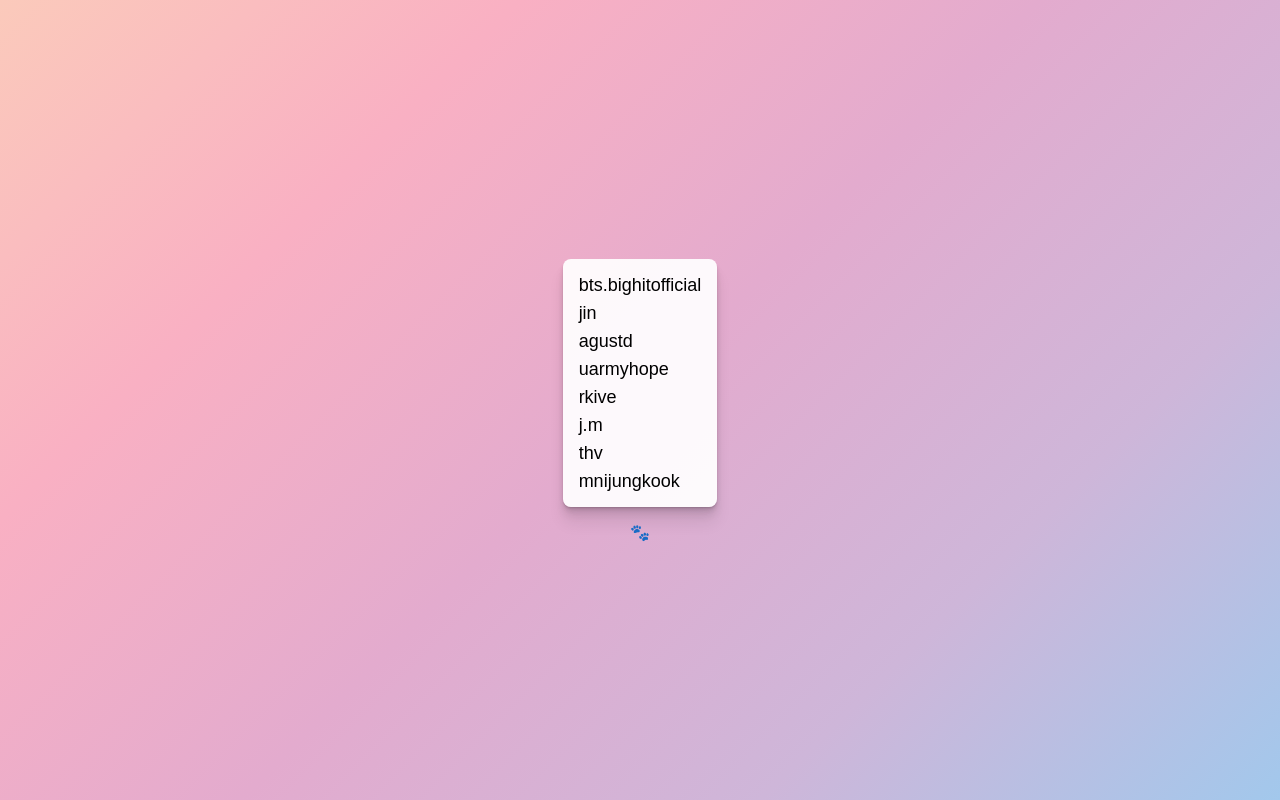
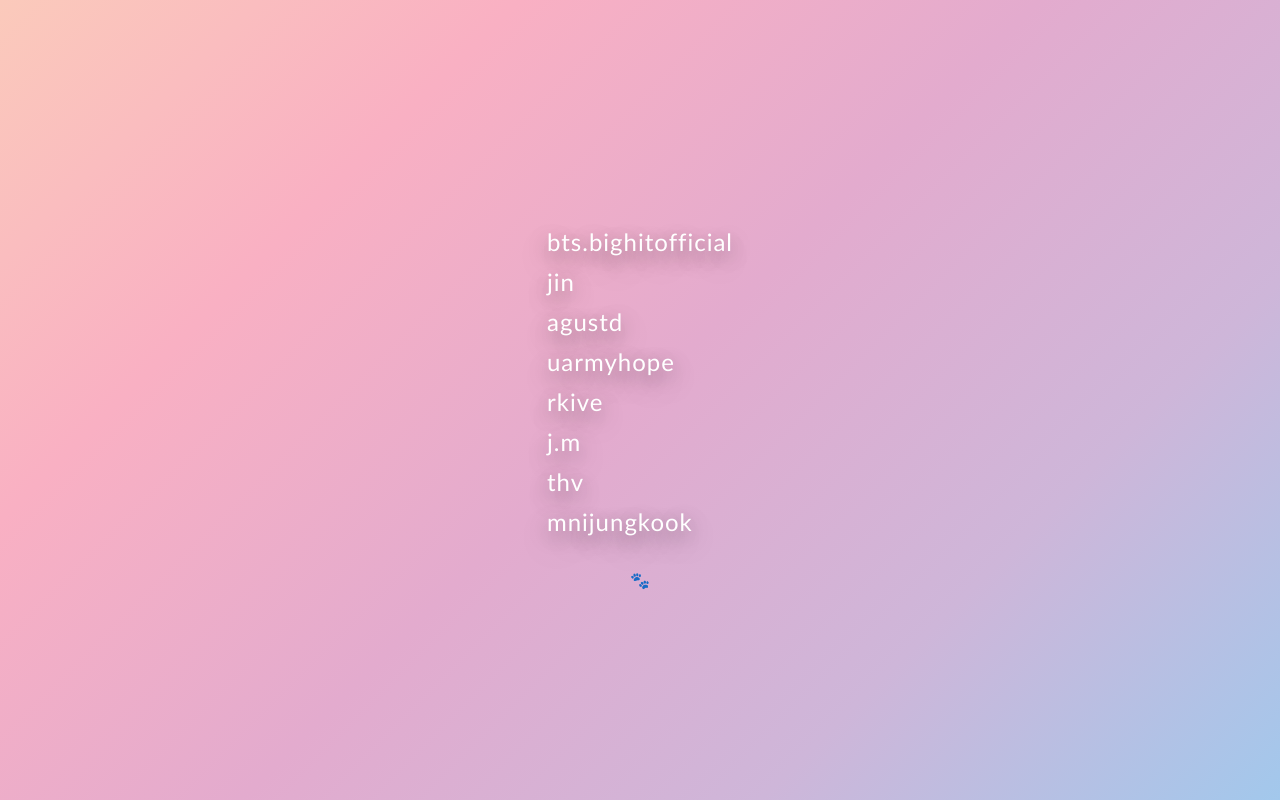
Before and after one commit to pioug/bts.fan, a SvelteKit app: page / in a window 1280 px wide. Built offline with nearby package versions, Linux system fonts and the light colour scheme.

Commit message:
Update styles

```diff
--- a/src/routes/+page.svelte
+++ b/src/routes/+page.svelte
@@ -33,23 +33,24 @@
 </svelte:head>
 
 <main>
-  <section>
+  <ul>
     {#each accounts as account (account.id)}
-      <h1>
+      <li>
         <a href={`https://www.instagram.com/${account.id}`}>{account.id}</a>
-      </h1>
+      </li>
     {/each}
-  </section>
+  </ul>
   <aside>
     <a class="undecorated-anchor" href="https://bit.ly/twitter-pioug">🐾</a>
   </aside>
 </main>
 
 <style>
-  h1 {
+  li {
     all: unset;
-    font-size: 18px;
-    line-height: 20px;
+    font-size: 24px;
+    letter-spacing: 1px;
+    line-height: 32px;
   }
 
   a {
@@ -70,21 +71,19 @@
     position: fixed;
   }
 
-  section {
+  ul {
     align-content: center;
-    background: #fffe;
-    border-radius: 8px;
+    color: #fff;
     display: grid;
     gap: 8px;
     grid-auto-flow: row;
     justify-content: center;
+    list-style-type: none;
+    margin: 0;
     padding: 16px;
-    box-shadow:
-      0 1px 1px hsl(0deg 0% 0% / 0.075),
-      0 2px 2px hsl(0deg 0% 0% / 0.075),
-      0 4px 4px hsl(0deg 0% 0% / 0.075),
-      0 8px 8px hsl(0deg 0% 0% / 0.075),
-      0 16px 16px hsl(0deg 0% 0% / 0.075);
+    text-shadow:
+      0 6px 20px rgba(0, 0, 0, 0.4),
+      0 12px 40px rgba(0, 0, 0, 0.25);
   }
 
   aside {
--- a/src/routes/global.css
+++ b/src/routes/global.css
@@ -1,4 +1,4 @@
 body {
-  font-family: sans-serif;
+  font-family: "Trebuchet MS";
   margin: 0;
 }
```
